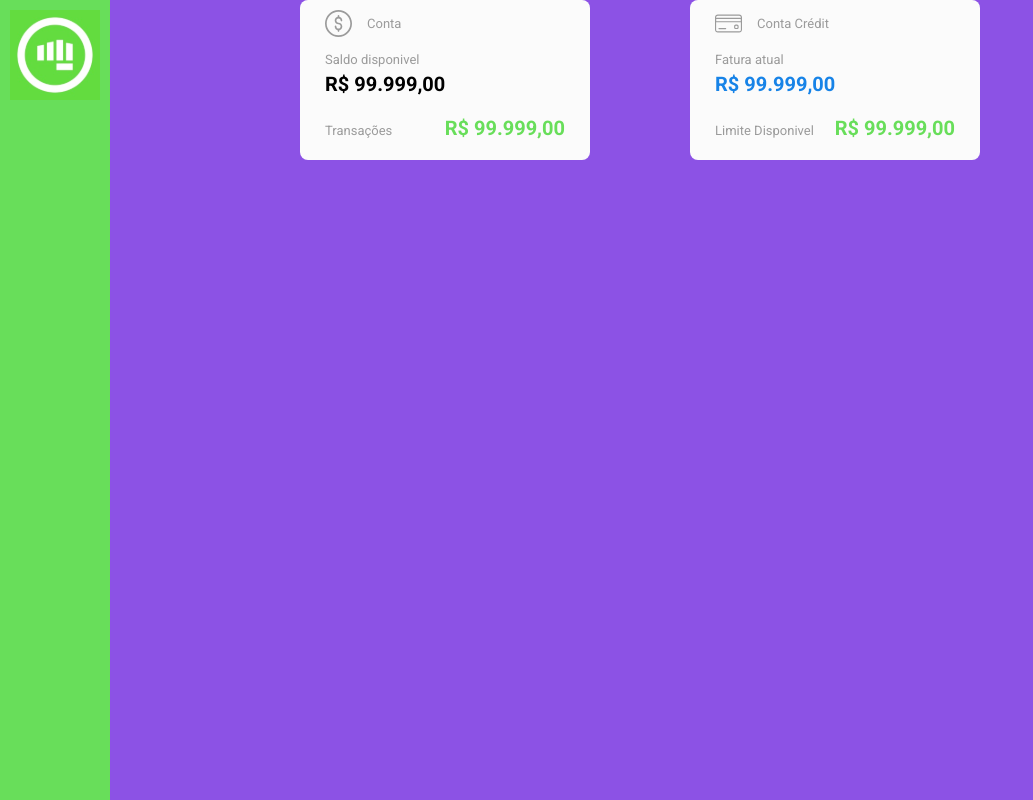
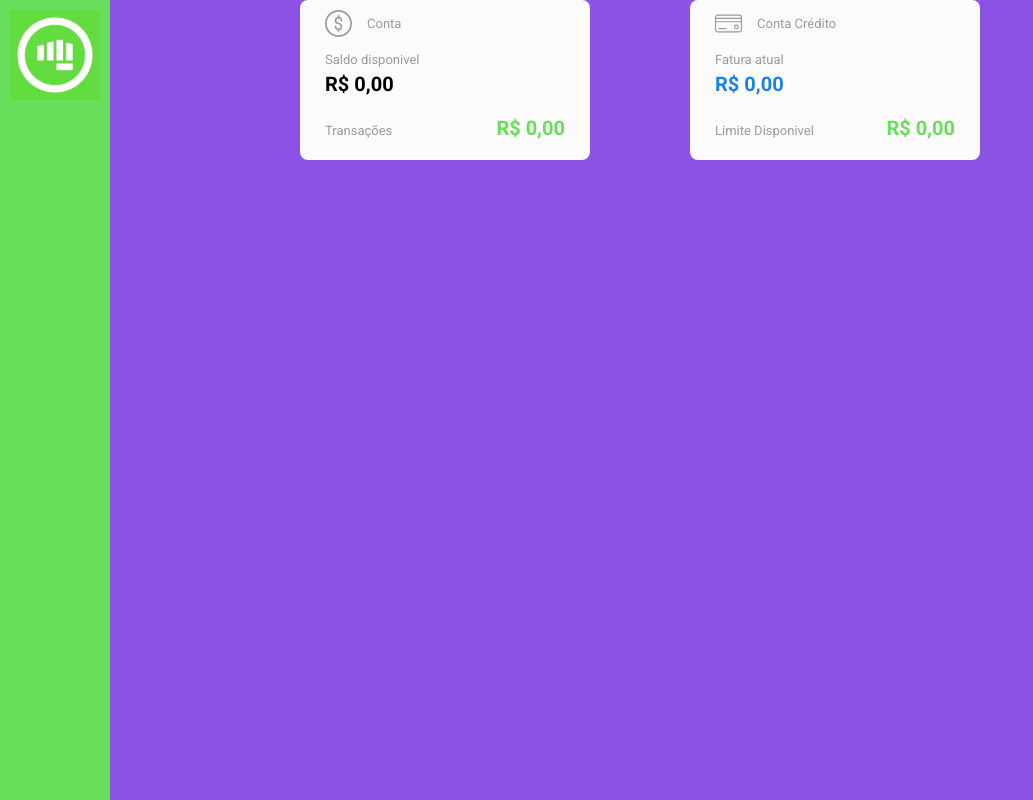
Before and after one commit to CodeCommit-GamaAcademy/React-CodeCommit, a React (Create React App) app: page /dashboard in a window 1280 px wide. Shown: the whole page, without its empty margins (0-1033 px from the left). Built offline with nearby package versions, Linux system fonts and the light colour scheme.

Commit message:
Changing data in balance component

```diff
--- a/src/Pages/Dashboard/components/Balance/index.tsx
+++ b/src/Pages/Dashboard/components/Balance/index.tsx
@@ -47,9 +47,9 @@ const INITIAL_STATE = {
       tipoMovimento: '',
     },
     tipo: '',
-    valor: 99999,
+    valor: 0,
   }],
-  saldo: 99999,
+  saldo: 0,
 }
 
 const Balance: React.FC = () => {
@@ -102,7 +102,7 @@ const Balance: React.FC = () => {
       <BalanceItem>
         <div className='title'>
           <img src={creditIcon} alt="current icon"/>
-          <p>Conta Crédit</p>
+          <p>Conta Crédito</p>
         </div>
         <p>Fatura atual</p>
         <h3 className='value credit'>{contaCredito.saldo.toLocaleString('pt-br',{style: 'currency', currency: 'BRL'})}</h3>
```
